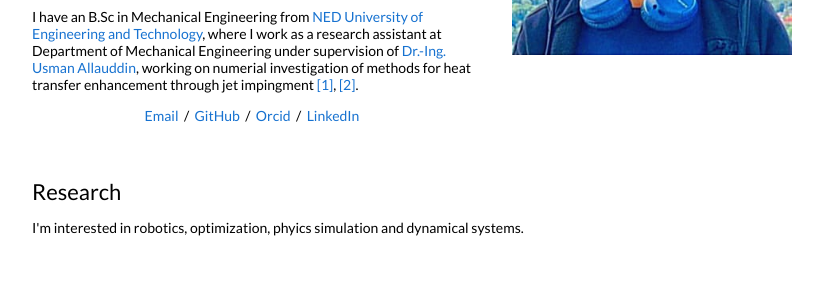
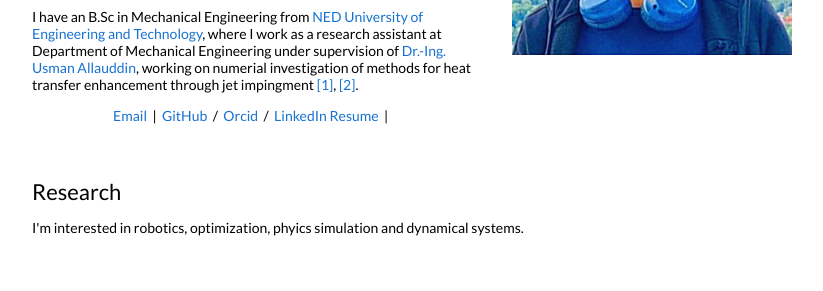
Before and after one commit to rafaymhddn/rafaymhddn.github.io, a Jekyll site: the page built from _posts/2019-06-02-venue.markdown, in a window 1280 px wide and 900 px high. Shown: the part 333-624 px from the top of the window, without its empty margins (228-1051 px from the left). Built offline with Jekyll 4.4.1, drawn with Linux system fonts in a browser that asks for light colours.

Commit message:
details updated

```diff
--- a/_layouts/default.html
+++ b/_layouts/default.html
@@ -37,10 +37,11 @@
                 I have an B.Sc in Mechanical Engineering from <a href="https://www.neduet.edu.pk/">NED University of Engineering and Technology</a>, where I work as a research assistant at Department of Mechanical Engineering under supervision of <a href="https://scholar.google.com/citations?user=jOthSmQAAAAJ&hl=en">Dr.-Ing. Usman Allauddin</a>, working on numerial investigation of methods for heat transfer enhancement through jet impingment <a href="https://doi.org/10.1002/htj.21986">[1]</a>, <a href="https://www.dl.begellhouse.com/references/4c8f5faa331b09ea,212bf76947bffc03,5aa059fb1b898ef8.html">[2]</a>.
               </p>
               <p style="text-align:center">
-                <a target="_blank" href="https://mailhide.io/e/B8TyS"> Email</a> &nbsp;/&nbsp;
+                <a href="mailto:rafaymohiuddin7@gmail.com" target="_blank">Email</a> &nbsp|&nbsp
                 <a href="https://github.com/rafaymhddn">GitHub</a> &nbsp;/&nbsp;
                 <a href="https://orcid.org/0000-0003-3926-3679">Orcid</a> &nbsp;/&nbsp;
                 <a href="https://www.linkedin.com/in/rafaymohiuddin/"> LinkedIn </a>
+                <a href="https://drive.google.com/file/d/1fr6ufcUtGAbgSvX5ICJvp33_EEHiykUq/view" target="_blank" >Resume</a> &nbsp|&nbsp
               </p>
             </td>
             <td style="padding:2.5%;width:40%;max-width:40%">
@@ -59,6 +60,8 @@
             </td>
           </tr>
         </table>
+
+<!-- Publications -->
 
         <table style="width:100%;border:0px;border-spacing:0px;border-collapse:separate;margin-right:auto;margin-left:auto;">
           {% for post in site.posts %}
@@ -102,6 +105,9 @@
         <br>
         <br>
         <br>
+
+<!-- Intell Projects -->
+
         <table style="width:100%;border:0px;border-spacing:0px;border-collapse:separate;margin-right:auto;margin-left:auto;">
           <tr>
             <td style="padding:2.5%;width:100%;vertical-align:middle">
@@ -169,6 +175,9 @@
         <br>
         <br>
         <br>
+
+<!-- Other Projects -->
+
         <table style="width:100%;border:0px;border-spacing:0px;border-collapse:separate;margin-right:auto;margin-left:auto;">
           <tr>
             <td style="padding:2.5%;width:100%;vertical-align:middle">
```
